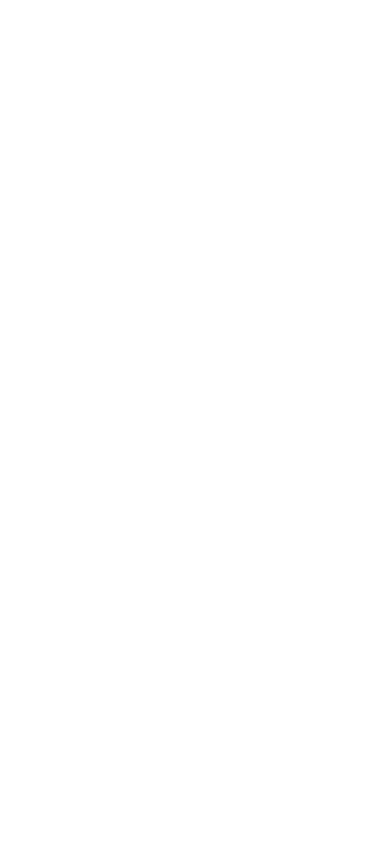
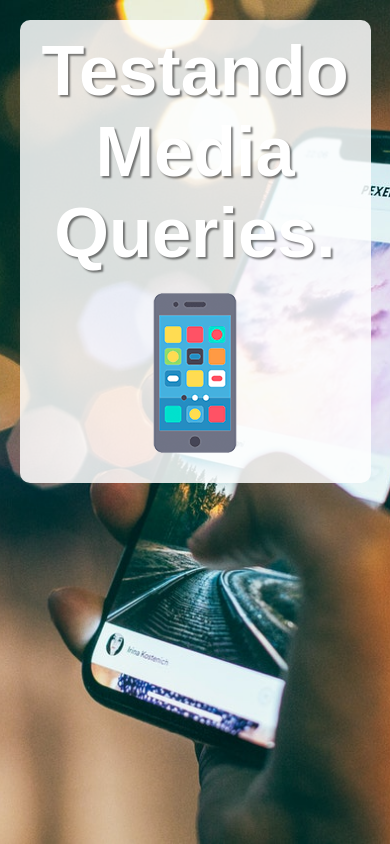
Before and after one commit to AlanMeneses001/estudosHTML-CSS, a plain HTML site: page html-css/exercicios/ex026/mq004/index.html in a window 390 px wide. Drawn offline with Linux system fonts and the light colour scheme.

Commit message:
Exercício 004 de media queries.
Aprendendo Mobile First.

```diff
--- /dev/null
+++ b/html-css/exercicios/ex026/mq004/estilos/style.css
@@ -0,0 +1,48 @@
+@charset "UTF-8";
+
+/* Versão Mobile First*/
+
+* {
+    font-family: Arial, Helvetica, sans-serif;
+    font-size: 1.3em;
+    margin: 0;
+    padding: 0;
+    box-sizing: border-box;
+}
+
+html {
+    height: 100vh;
+}
+
+body {
+    background: black url(../imagens/back-phone.jpg) no-repeat;
+    background-size: cover;
+    background-position: center center;
+}
+
+main {
+    background-color: rgba(255, 255, 255, 0.842);
+    width: 90vw;
+    margin: auto;
+    margin-top: 20px;
+    border-radius: 10px;
+    padding: 10px;
+}
+
+h1 {
+    text-align: center;
+    color: white;
+    font-size: 2em;
+    text-shadow: 2px 2px 2px rgba(0, 0, 0, 0.493);
+}
+
+img {
+    display: block;
+    margin: auto;
+}
+
+img#phone { display: block; }
+img#tablet { display: none; }
+img#print { display: none; }
+img#pc { display: none; }
+img#tv { display: none; }
--- a/html-css/exercicios/ex026/mq004/index.html
+++ b/html-css/exercicios/ex026/mq004/index.html
@@ -5,10 +5,19 @@
     <meta charset="UTF-8">
     <meta name="viewport" content="width=device-width, initial-scale=1.0">
     <title>Media Query</title>
+    <link rel="stylesheet" href="estilos/style.css" media="all">
+    <link rel="stylesheet" href="estilos/media-query.css" media="print">
 </head>
 
 <body>
-
+    <main>
+        <h1>Testando Media Queries.</h1>
+        <img id="phone" src="imagens/icon-phone.png" alt="Acessando via smartphone">
+        <img id="tablet" src="imagens/icon-tablet.png" alt="Acessando via tablet">
+        <img id="print" src="imagens/icon-print.png" alt="Versão para impressão">
+        <img id="pc" src="imagens/icon-pc.png" alt="Versão para desktop">
+        <img id="tv" src="imagens/icon-tv.png" alt="Versão para TV">
+    </main>
 </body>
 
 </html>
```
Also changed, not shown: html-css/exercicios/ex026/mq004/estilos/media-query.css (added, +11 -0 lines).
